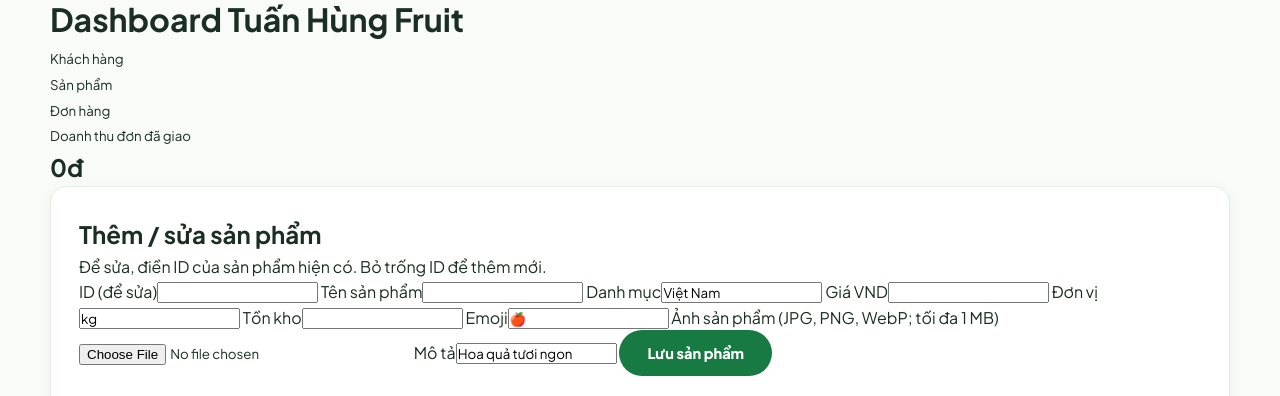
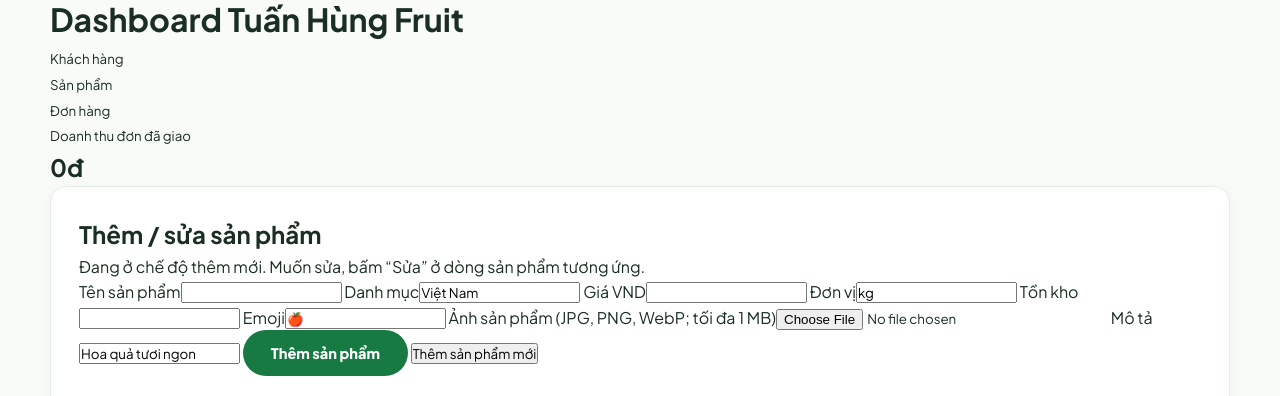
Before and after one commit to vituanhung1235-tech/freshfruit-flask, a Flask app: template templates/admin.html in a window 1280 px wide. Shown: the part 186-582 px from the top of the page. Run offline with Flask 3, Linux system fonts and the light colour scheme; the template is opened without the code that fills it, so the values that code supplies are empty; some libraries are stand-ins or nearby versions; some web fonts are replaced.

Commit message:
Separate product create and edit actions

```diff
--- a/templates/admin.html
+++ b/templates/admin.html
@@ -14,10 +14,10 @@
 	</div>
 	<section class="panel admin-section">
 		<h2>Thêm / sửa sản phẩm</h2>
-		<p class="muted">Để sửa, điền ID của sản phẩm hiện có. Bỏ trống ID để thêm mới.</p>
-		<form method="post" action="{{url_for('admin_product')}}" class="admin-form" enctype="multipart/form-data">
+		<p class="muted" id="product-form-mode">Đang ở chế độ thêm mới. Muốn sửa, bấm “Sửa” ở dòng sản phẩm tương ứng.</p>
+		<form method="post" action="{{url_for('admin_product')}}" class="admin-form" enctype="multipart/form-data" id="product-form">
 			<input type="hidden" name="_csrf" value="{{csrf_token()}}">
-			<label>ID (để sửa)<input type="number" name="id" min="1"></label>
+			<input type="hidden" name="id" value="">
 			<label>Tên sản phẩm<input name="name" required></label>
 			<label>Danh mục<input name="category" required value="Việt Nam"></label>
 			<label>Giá VND<input name="price" type="number" min="0" required></label>
@@ -26,7 +26,8 @@
 			<label>Emoji<input name="emoji" value="🍎"></label>
 			<label>Ảnh sản phẩm (JPG, PNG, WebP; tối đa 1 MB)<input type="file" name="image" accept="image/jpeg,image/png,image/webp"></label>
 			<label style="grid-column: span 2;">Mô tả<input name="description" value="Hoa quả tươi ngon"></label>
-			<button class="cta">Lưu sản phẩm</button>
+			<button class="cta" id="product-submit">Thêm sản phẩm</button>
+			<button type="button" id="product-reset">Thêm sản phẩm mới</button>
 		</form>
 		<div class="tablewrap">
 			<table>
@@ -41,6 +42,7 @@
 						<td>{{p.stock}}</td>
 						<td>{{'Có' if p.active else 'Ẩn'}}</td>
 						<td>
+							<button type="button" data-edit-product data-id="{{p.id}}" data-name="{{p.name}}" data-category="{{p.category}}" data-price="{{p.price}}" data-unit="{{p.unit}}" data-stock="{{p.stock}}" data-emoji="{{p.emoji}}" data-description="{{p.description}}">Sửa</button>
 							<form method="post" action="{{url_for('admin_product_toggle',pid=p.id)}}">
 								<input type="hidden" name="_csrf" value="{{csrf_token()}}">
 								<button>{{'Ngừng bán' if p.active else 'Hiện lại'}}</button>
@@ -86,4 +88,32 @@
 		</div>
 	</section>
 </div>
+<script>
+(() => {
+	const form = document.getElementById('product-form');
+	const submit = document.getElementById('product-submit');
+	const mode = document.getElementById('product-form-mode');
+	const idField = form.elements.id;
+
+	document.querySelectorAll('[data-edit-product]').forEach((button) => {
+		button.addEventListener('click', () => {
+			idField.value = button.dataset.id;
+			for (const field of ['name', 'category', 'price', 'unit', 'stock', 'emoji', 'description']) {
+				form.elements[field].value = button.dataset[field] || '';
+			}
+			submit.textContent = 'Lưu thay đổi';
+			mode.textContent = `Đang sửa sản phẩm ID ${button.dataset.id}. Ảnh hiện tại được giữ nếu không chọn ảnh mới.`;
+			form.scrollIntoView({ behavior: 'smooth', block: 'center' });
+			form.elements.name.focus();
+		});
+	});
+
+	document.getElementById('product-reset').addEventListener('click', () => {
+		form.reset();
+		idField.value = '';
+		submit.textContent = 'Thêm sản phẩm';
+		mode.textContent = 'Đang ở chế độ thêm mới. Muốn sửa, bấm “Sửa” ở dòng sản phẩm tương ứng.';
+	});
+})();
+</script>
 {% endblock %}
```
